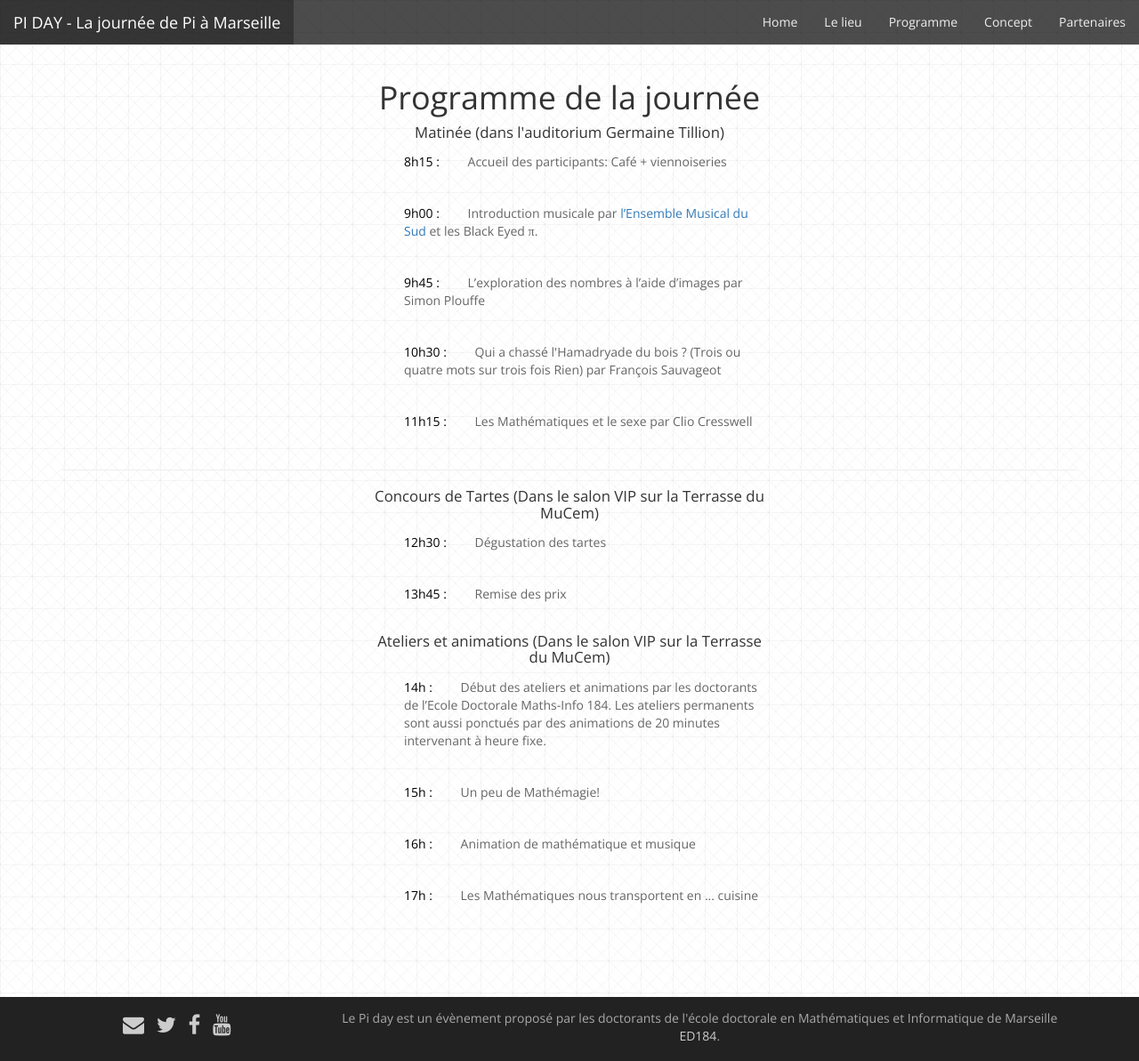
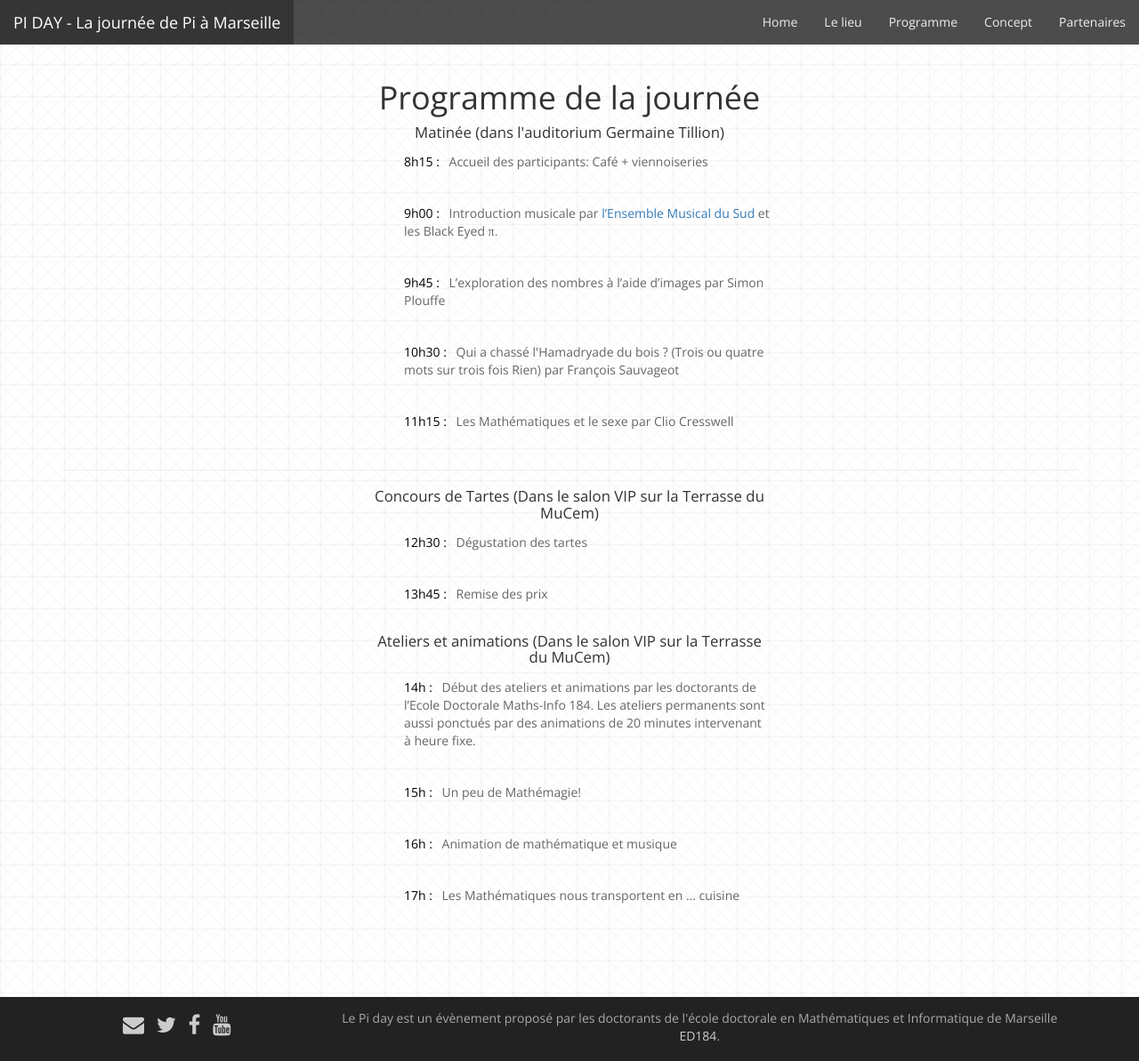
Before and after one commit to Piday/piday.github.io, a Jekyll site: the page built from programme.html, in a window 1280 px wide and 1193 px high. Shown: the whole window at 89% size. Built offline with Jekyll 4.4.1, drawn with Linux system fonts in a browser that asks for light colours; nearby versions of some CDN libraries; Markdown is read by kramdown in place of the engine named in the settings.

Commit message:
style.css
marge pour les horaires

```diff
--- a/css/style.css
+++ b/css/style.css
@@ -18,7 +18,7 @@ ul.programme li {
 
 .horaire {
 	color: #000;
-	margin-right : 2em;
+	margin-right : 0.5em;
 }
 
 h3.programme {
```
